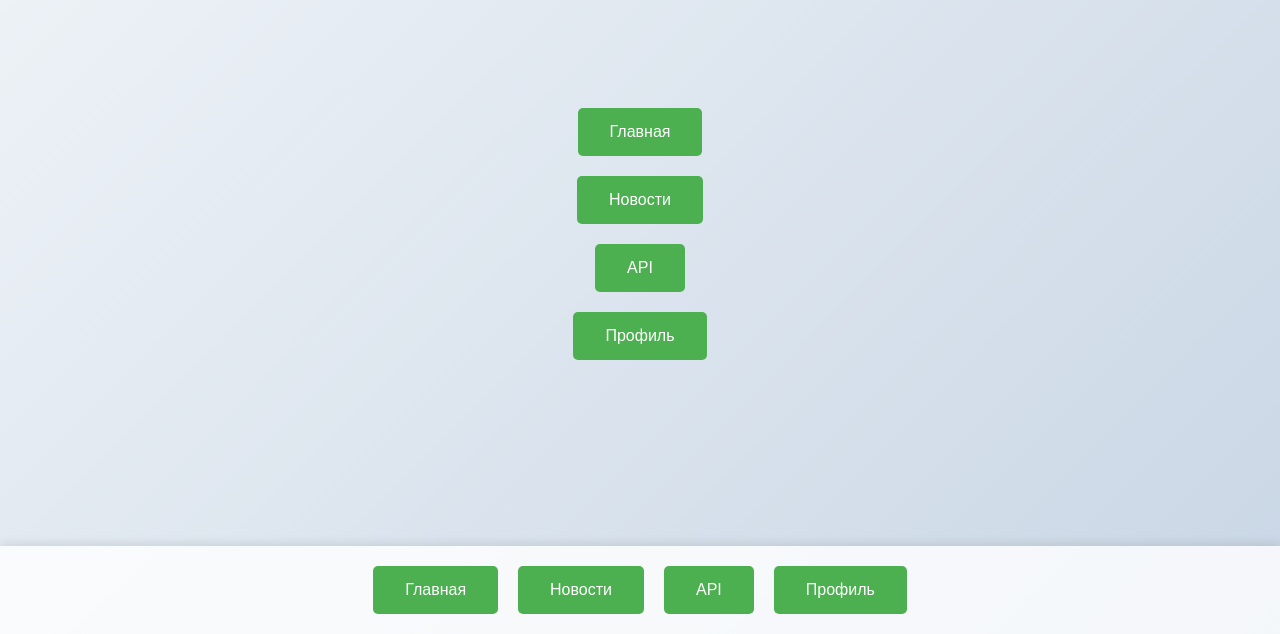
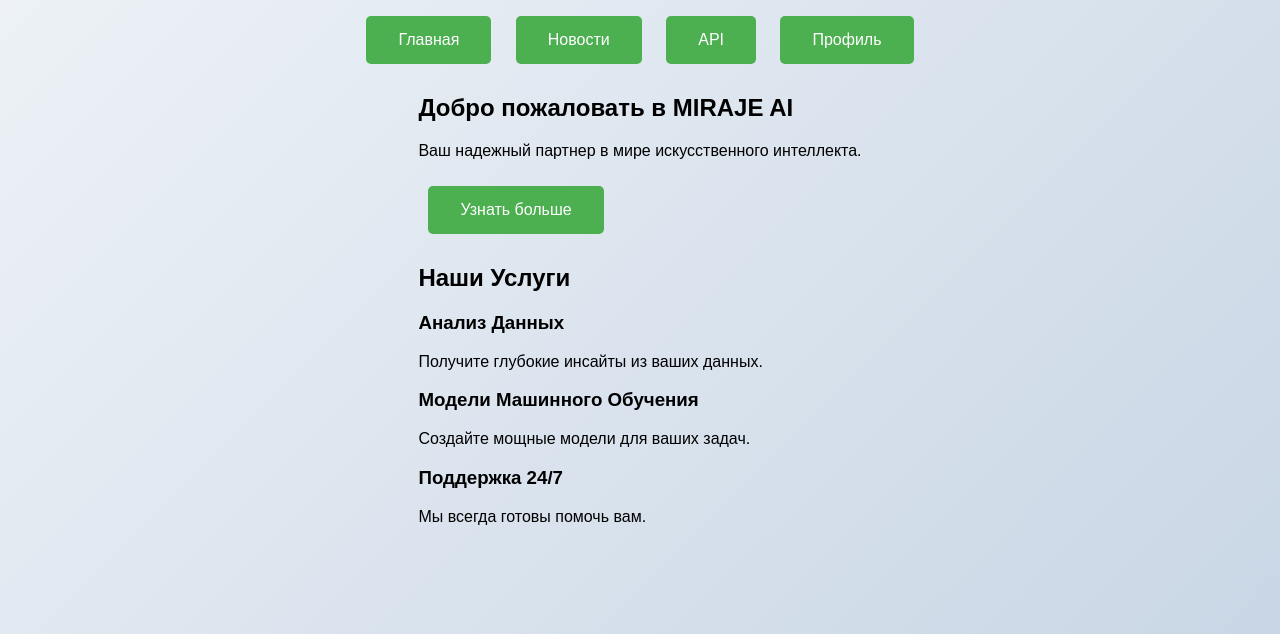
Before and after one commit to Ftoop17/Ftoop17.github.io, a plain HTML site: page index.html in a window 1280 px wide. Shown: the part 166-800 px from the top of the page. Drawn offline with Linux system fonts and the light colour scheme.

Commit message:
index.html

```diff
--- a/index.html
+++ b/index.html
@@ -2,18 +2,41 @@
 <html lang="ru">
 <head>
   <meta charset="utf-8" />
+  <meta name="viewport" content="width=device-width, initial-scale=1.0">
   <title>MIRAJE AI</title>
   <link rel="stylesheet" href="styles.css" />
 </head>
 <body>
-<button>Главная</button>
-<button>Новости</button>
-<button>API</button>
-<button>Профиль</button>
-</body>
-<footer>
-<button>Главная</button>
-<button>Новости</button>
-<button>API</button>
-<button>Профиль</button>
-</html>
+  <header>
+    <h1>MIRAJE AI</h1>
+    <nav>
+      <button class="nav-button">Главная</button>
+      <button class="nav-button">Новости</button>
+      <button class="nav-button">API</button>
+      <button class="nav-button">Профиль</button>
+    </nav>
+  </header>
+
+  <main>
+    <section class="hero">
+      <h2>Добро пожаловать в MIRAJE AI</h2>
+      <p>Ваш надежный партнер в мире искусственного интеллекта.</p>
+      <button class="cta-button">Узнать больше</button>
+    </section>
+
+    <section class="features">
+      <h2>Наши Услуги</h2>
+      <div class="feature">
+        <h3>Анализ Данных</h3>
+        <p>Получите глубокие инсайты из ваших данных.</p>
+      </div>
+      <div class="feature">
+        <h3>Модели Машинного Обучения</h3>
+        <p>Создайте мощные модели для ваших задач.</p>
+      </div>
+      <div class="feature">
+        <h3>Поддержка 24/7</h3>
+        <p>Мы всегда готовы помочь вам.</p>
+      </div>
+    </section>
+  </main>
```
